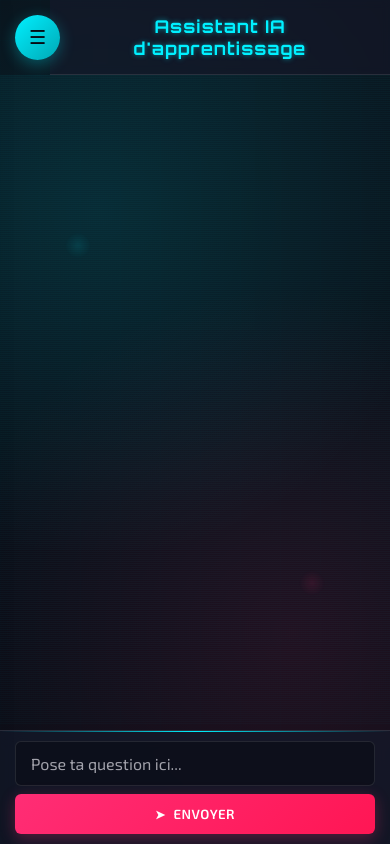
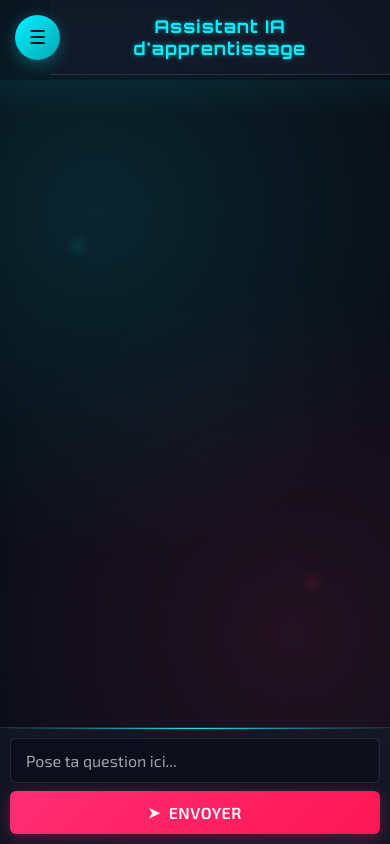
Before and after one commit to rodolphe2002/Mentora-AI, a plain HTML site: page public/index.html in a window 390 px wide. Drawn offline with Linux system fonts and the light colour scheme.

Commit message:
ameliorations de l'interface avec du css

```diff
--- a/public/style.css
+++ b/public/style.css
@@ -27,8 +27,11 @@ body {
   font-family: 'Exo 2', sans-serif;
   background: var(--bg-dark);
   color: var(--text);
-  height: 100vh;
-  overflow: hidden;
+  /* height: 100vh;
+  overflow: hidden; */
+  height: auto;
+  overflow-x: hidden;
+  overflow-y: auto;
   background-image:
     radial-gradient(circle at 25% 25%, rgba(0, 240, 255, 0.1) 0%, transparent 50%),
     radial-gradient(circle at 75% 75%, rgba(255, 45, 117, 0.1) 0%, transparent 50%);
@@ -63,10 +66,16 @@ body {
 
 /* ===== LAYOUT ===== */
 .app {
+
+  min-height: 100vh;
+  height: auto;
+  flex-direction: column;
+
+/*
   display: flex;
   height: 100vh;
   position: relative;
-  overflow: hidden;
+  overflow: hidden; */
 }
 
 /* ===== SIDEBAR FUTURISTE ===== */
@@ -233,7 +242,7 @@ body {
   text-align: center;
   font-size: 1.1rem;
   border-bottom: 1px solid var(--glass-border);
-  position: relative;
+  position: fixed;
   z-index: 10;
   font-family: 'Orbitron', sans-serif;
   letter-spacing: 1px;
@@ -251,7 +260,12 @@ body {
   gap: 15px;
   position: relative;
   z-index: 1;
+   padding-bottom: 120px; /* Laisse de l'espace pour le clavier / input */
 }
+
+
+
+
 
 /* Effet holographique derrière les messages */
 .chat-box::before {
@@ -526,6 +540,7 @@ body {
   .chat-box {
     padding: 15px;
     margin-bottom: 100px;
+    margin-top: 80px;
   }
 
   .message {
@@ -559,6 +574,24 @@ body {
   margin-left: 50px;
 
 }
+.chat-input {
+  flex-direction: column;
+  gap: 8px;
+  padding: 10px;
+  position: fixed;
+  bottom: 0;
+  left: 0;
+  width: 100%;
+  background: var(--glass);
+  backdrop-filter: blur(10px);
+}
+
+.chat-input input,
+.chat-input button {
+  width: 100%;
+  font-size: 1rem;
+}
+
 
 }
 
```
